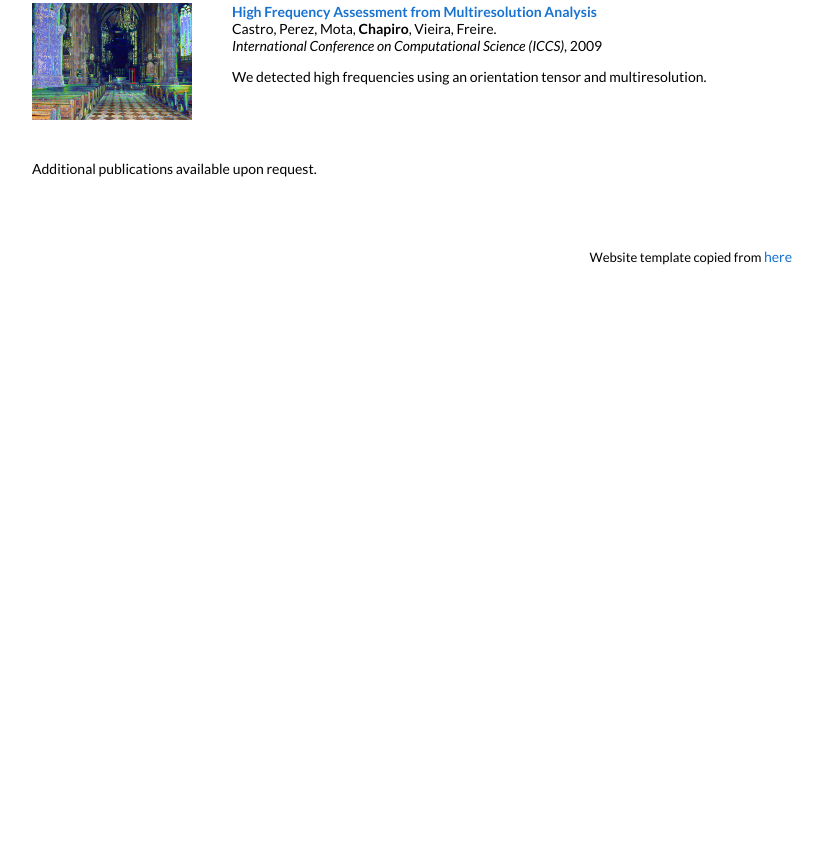
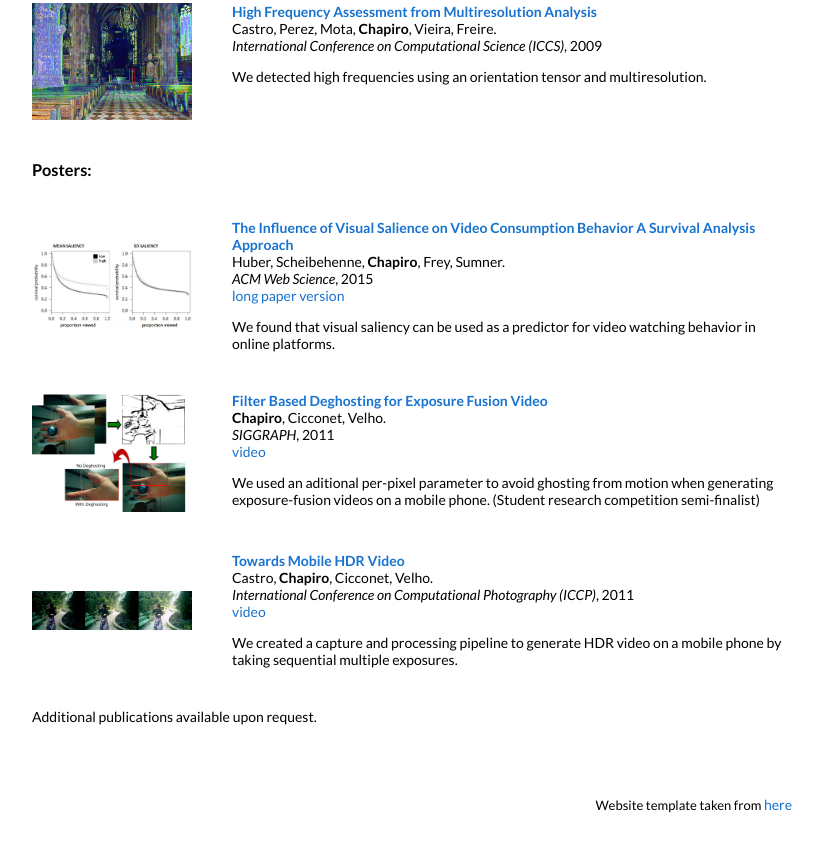
Before and after one commit to achapiro/achapiro.github.io, a plain HTML site: page index.html in a window 1280 px wide. Shown: the part 1877-2718 px from the top of the page, without its empty margins (228-1051 px from the left). Before the commit the page ends 2170 px from the top, so only its background shows below. Drawn offline with Linux system fonts and the light colour scheme.

Commit message:
final touch
added posters

```diff
--- a/index.html
+++ b/index.html
@@ -312,6 +312,81 @@
                               </td>
                             </tr>
 
+	 <tr>
+        <td>
+		<h3 style="margin-bottom:0px;">Posters:</h3>
+
+        </td>
+      </tr>
+
+
+
+
+		<tr>
+          <td width="25%"><img src="Hub15/Hub15.jpg" alt="Hub15" width="160" style="border-style: none">
+          <td width="75%" valign="top">
+          <p>
+            <a href="Hub15/Hub15.pdf"  id="MCG_journal">
+            <papertitle>The Influence of Visual Salience on Video Consumption Behavior A Survival Analysis Approach</papertitle>
+            </a>
+            <br>
+Huber, Scheibehenne, <strong>Chapiro</strong>, Frey, Sumner.
+<br>
+  <em>ACM Web Science</em>, 2015<br>
+   <a href="Hub15/Hub15_long.pdf">long paper version</a>
+          </p>
+          <p>
+            We found that visual saliency can be used as a predictor for video watching behavior in online platforms.
+          </p>
+          </td>
+        </tr>
+
+
+
+
+		<tr>
+          <td width="25%"><img src="Cha11/Cha11.jpg" alt="Cha11" width="160" style="border-style: none">
+          <td width="75%" valign="top">
+          <p>
+            <a href="Cha11/Cha11.pdf"  id="MCG_journal">
+            <papertitle>Filter Based Deghosting for Exposure Fusion Video</papertitle>
+            </a>
+            <br>
+			<strong>Chapiro</strong>, Cicconet, Velho.
+<br>
+  <em>SIGGRAPH</em>, 2011<br>
+   <a href="Cha11/Cha11.mp4">video</a>
+          </p>
+          <p>
+            We used an aditional per-pixel parameter to avoid ghosting from motion when generating exposure-fusion videos on a mobile phone. (Student research competition semi-finalist)
+          </p>
+          </td>
+        </tr>
+
+
+
+
+		<tr>
+          <td width="25%"><img src="Cas11b/Cas11b.jpg" alt="Cas11b" width="160" style="border-style: none">
+          <td width="75%" valign="top">
+          <p>
+            <a href="Cas11b/Cas11b.pdf"  id="MCG_journal">
+            <papertitle>Towards Mobile HDR Video</papertitle>
+            </a>
+            <br>
+			Castro, <strong>Chapiro</strong>, Cicconet, Velho.
+<br>
+  <em>International Conference on Computational Photography (ICCP)</em>, 2011<br>
+   <a href="Cas11b/Cas11b.mov">video</a>
+          </p>
+          <p>
+            We created a capture and processing pipeline to generate HDR video on a mobile phone by taking sequential multiple exposures.
+          </p>
+          </td>
+        </tr>
+
+
+
 
       <table width="100%" align="center" border="0" cellspacing="0" cellpadding="20">
       <tr>
@@ -320,6 +395,7 @@
         </td>
       </tr>
       </table>
+
                             <!--
                             <table width="100%" align="center" border="0" cellspacing="0" cellpadding="20">
                             <tr>
@@ -351,7 +427,7 @@
         <td>
         <br>
         <p align="right"><font size="2">
-        Website template copied from <a href="https://people.eecs.berkeley.edu/~barron/">here</a>
+        Website template taken from <a href="https://people.eecs.berkeley.edu/~barron/">here</a>
 
       </font>
     </p>
```
Also changed, not shown: AlexChapiro-bio.txt. Lines whose indentation alone changed are shown as unchanged.
